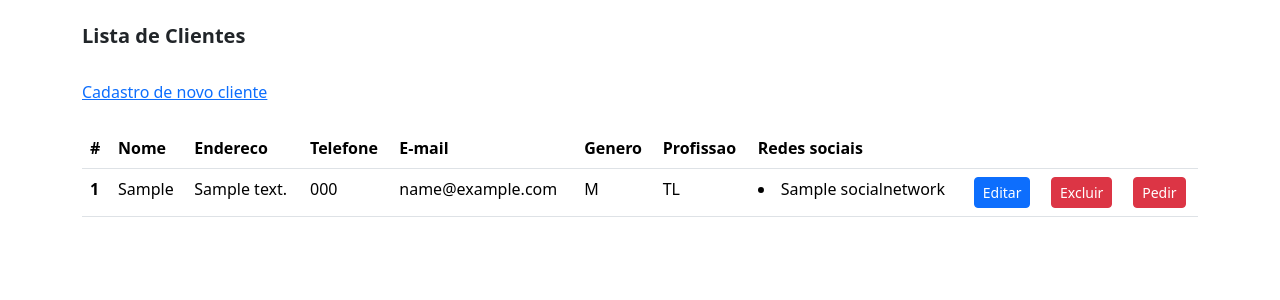
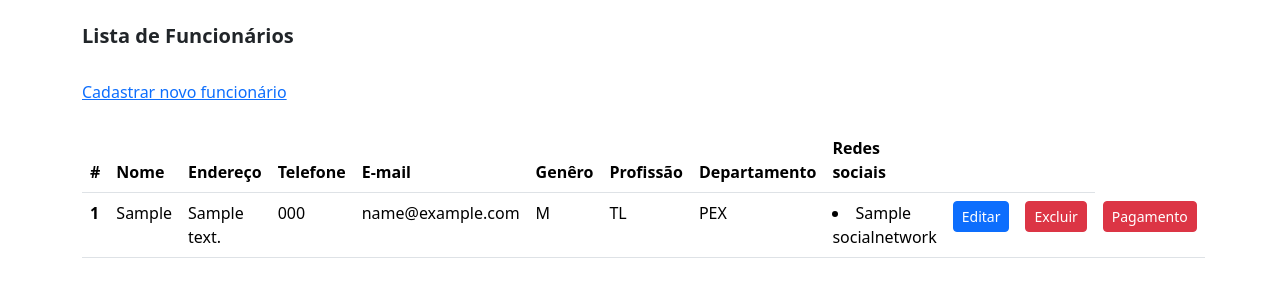
Before and after one commit to anleaes/2022-1-DEV-WEB-16, a Django app: page /clientes/ in a window 1280 px wide. Shown: the part 92-392 px from the top of the page. Run offline with Django 3.2, Linux system fonts and the light colour scheme; tables that the repository leaves empty hold one stand-in row (Sample ...); some libraries are stand-ins or nearby versions.

Commit message:
Adiciona campo de departamento

```diff
--- a/delgadoapp/apps/clients/models.py
+++ b/delgadoapp/apps/clients/models.py
@@ -22,6 +22,13 @@ class Client(models.Model):
         ('ES', 'Engenheiro de Software'),
     )
     job = models.CharField('Profissao', max_length=2, choices=JOB_CHOICES)
+    DEPARTAMENT_CHOICES = (
+        ('PEX', 'Investment Plataform'),
+        ('BRK', 'Broker'),
+        ('OB', 'Onboarding'),
+        ('TR', 'Trade'),
+    )
+    departament = models.CharField('Departamento', max_length=3, choices=DEPARTAMENT_CHOICES)
     client_socialnetwork = models.ManyToManyField(Socialnetwork, through='ClientSocialnetwork', blank=True)
 
     class Meta:
--- a/delgadoapp/templates/clients/list_clients.html
+++ b/delgadoapp/templates/clients/list_clients.html
@@ -2,7 +2,7 @@
 
 {% block title %}
 
-    Lista de Clientes - {{ block.super }}
+    Lista de Funcionários - {{ block.super }}
 
 {% endblock title %}
 
@@ -10,11 +10,11 @@
 
     <div class="container">
         <br />
-        <h5><b>Lista de Clientes</b></h5>
+        <h5><b>Lista de Funcionários</b></h5>
         <div class="row">
             <div class ="col-md-12">
                 <br />
-                    <a href="{% url 'clients:add_client' %}">Cadastro de novo cliente</a>
+                    <a href="{% url 'clients:add_client' %}">Cadastrar novo funcionário</a>
                 <br />
                 <br />
                 <table class="table table-hover">
@@ -23,13 +23,13 @@
                     <th scope="col">#</th>
                     <th scope="col">Nome</th>
                     <!-- <th scope="col">Sobrenome</th> -->
-                    <th scope="col">Endereco</th>
+                    <th scope="col">Endereço</th>
                     <th scope="col">Telefone</th>
                     <th scope="col">E-mail</th>
-                    <th scope="col">Genero</th>
-                    <th scope="col">Profissao</th>
+                    <th scope="col">Genêro</th>
+                    <th scope="col">Profissão</th>
+                    <th scope="col">Departamento</th>
                     <th scope="col">Redes sociais</th>
-                    <th scope="col"></th>
                     <th scope="col"></th>
                     <th scope="col"></th>
                     </tr>
@@ -45,6 +45,7 @@
                             <td>{{ client.email }}</td>
                             <td>{{ client.gender }}</td>
                             <td>{{ client.job }}</td>
+                            <td>{{ client.departament }}</td>
                             <td>
                                 {% for client_socialnetwork in client_socialnetworks %}
                                     {% if client_socialnetwork.client_id == client.id %}
@@ -59,7 +60,7 @@
                                 <a href="{% url 'clients:delete_client' client.id %}" class="btn btn-danger btn-sm ">Excluir</a>
                             </td>
                             <td>
-                                 <a href="{% url 'orders:add_order' client.id %}" class="btn btn-danger btn-sm ">Pedir</a>
+                                 <a href="{% url 'orders:add_order' client.id %}" class="btn btn-danger btn-sm ">Pagamento</a>
                             </td>
                         </tr>
                     {% endfor %}
```
Also changed, not shown: delgadoapp/templates/clients/add_client.html (+6 -2 lines), delgadoapp/templates/products/list_products.html (+6 -6 lines), delgadoapp/apps/clients/migrations/0004_client_departament.py (added).
